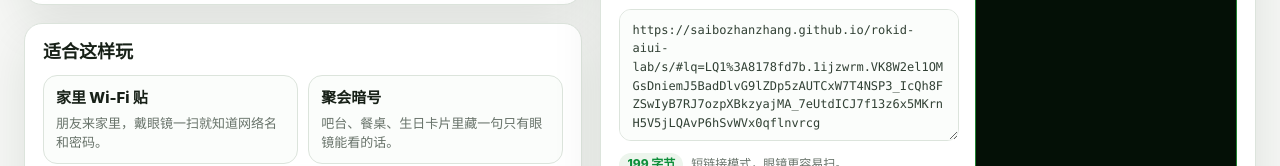
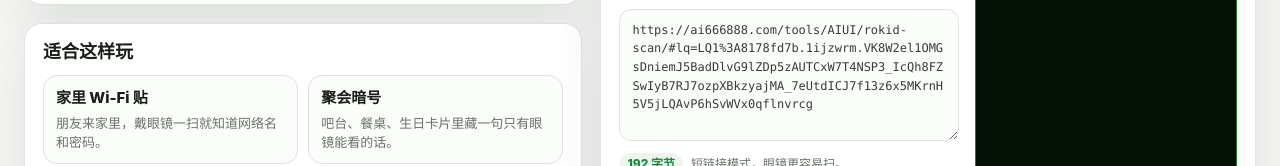
Before and after one commit to saibozhanzhang/rokid-aiui-lab, a plain HTML site: page qr-code-studio/index.html in a window 1280 px wide. Shown: the part 634-800 px from the top of the page. Drawn offline with Linux system fonts and the light colour scheme.

Commit message:
Use ai666888 reveal page for QR payloads

```diff
--- a/qr-code-studio/index.html
+++ b/qr-code-studio/index.html
@@ -633,7 +633,7 @@
   <script>
     const BRAND_FOOT = '只显示在你的乐奇 AI 眼镜里，一起乐在奇中，奇乐无穷！';
     const PUBLIC_QR_HINT = '你好呀！这个藏在二维码里的小惊喜，只有戴上乐奇 AI 眼镜才能扫出来哦！';
-    const PUBLIC_REVEAL_URL = 'https://saibozhanzhang.github.io/rokid-aiui-lab/s/';
+    const PUBLIC_REVEAL_URL = 'https://ai666888.com/tools/AIUI/rokid-scan/';
 
     const builders = {
       wifi: {
```
